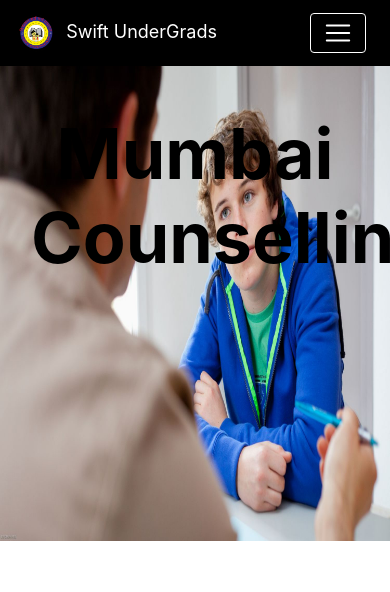
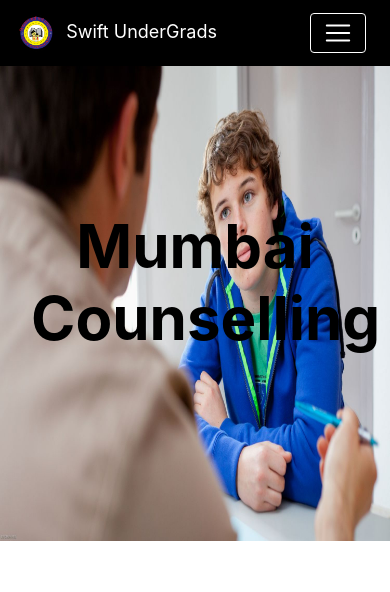
Before and after one commit to Sharath1036/swiftundergrads, a Django app: page /mumbai-counselling in a window 390 px wide. Shown: the top 592 px of the page. Run offline with Django 4.2, Linux system fonts and the light colour scheme.

Commit message:
modified responsiveness

```diff
--- a/static/css/responsive.css
+++ b/static/css/responsive.css
@@ -6,6 +6,27 @@
 
     .navbar-custom {
       background: black;
+    }
+
+    .title, .number, {
+      font-size: 40px;
+    }
+
+    .subtitle, .stats,{
+      font-size: 30px;
+    }
+
+    .bg4 {
+      padding-top: 40%;
+    }
+
+    .counsel-text {
+      font-size: 60px;
+      padding-top: 30%;
+    }
+
+    .bg7 {
+      padding-top: 30%;
     }
 
     .navbar-brand, .navbar-nav.ml-auto li a {
--- a/swiftundergrads/settings.py
+++ b/swiftundergrads/settings.py
@@ -25,7 +25,7 @@ SECRET_KEY = 'django-insecure-34^jsk4y#c2d^fqm5j#ig#fg=f%pk1umxehv#i#ysuhxv-2%**
 
 # SECURITY WARNING: don't run with debug turned on in production!
 DEBUG = True
-ALLOWED_HOSTS = ['.vercel.app','now.sh']
+ALLOWED_HOSTS = ['.vercel.app','now.sh','127.0.0.1','localhost']
 
 
 
--- a/templates/maharashtra.html
+++ b/templates/maharashtra.html
@@ -6,7 +6,7 @@
 <div>
   <div class="container-fluid bg-counselling">
     <div class="jumbotron bg-transparent">
-      <h1 align="center">Maharashtra Counselling</h1>
+      <h1 align="center" class="counsel-text">Maharashtra Counselling</h1>
     </div>
   </div>
 
--- a/templates/mumbai.html
+++ b/templates/mumbai.html
@@ -6,7 +6,7 @@
 <div>
   <div class="container-fluid bg-counselling">
     <div class="jumbotron bg-transparent">
-      <h1 align="center">Mumbai Counselling</h1>
+      <h1 align="center" class="counsel-text">Mumbai Counselling</h1>
     </div>
   </div>
 
```
Also changed, not shown: templates/about.html (+4 -3 lines), templates/home.html (+5 -5 lines).
